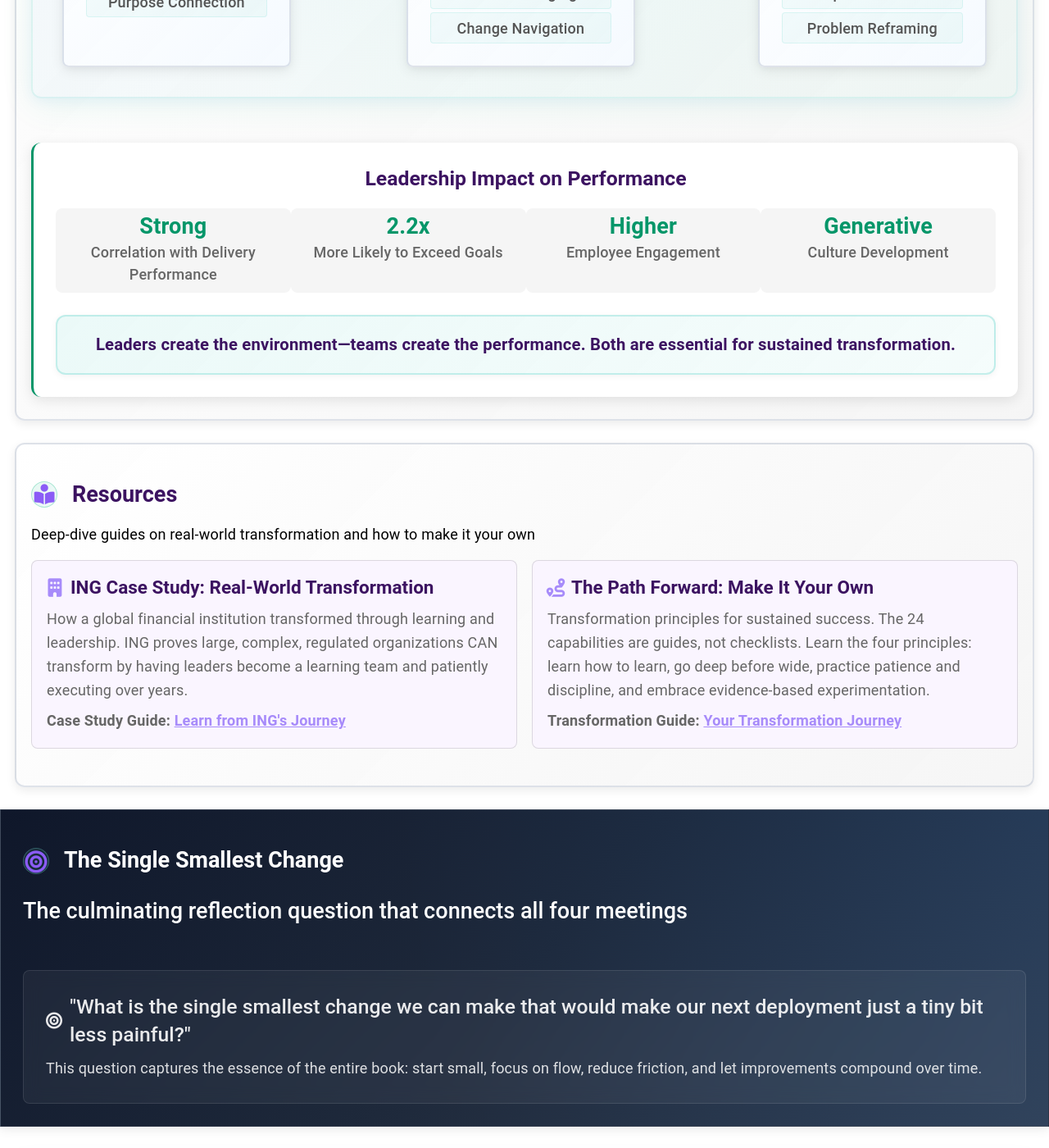
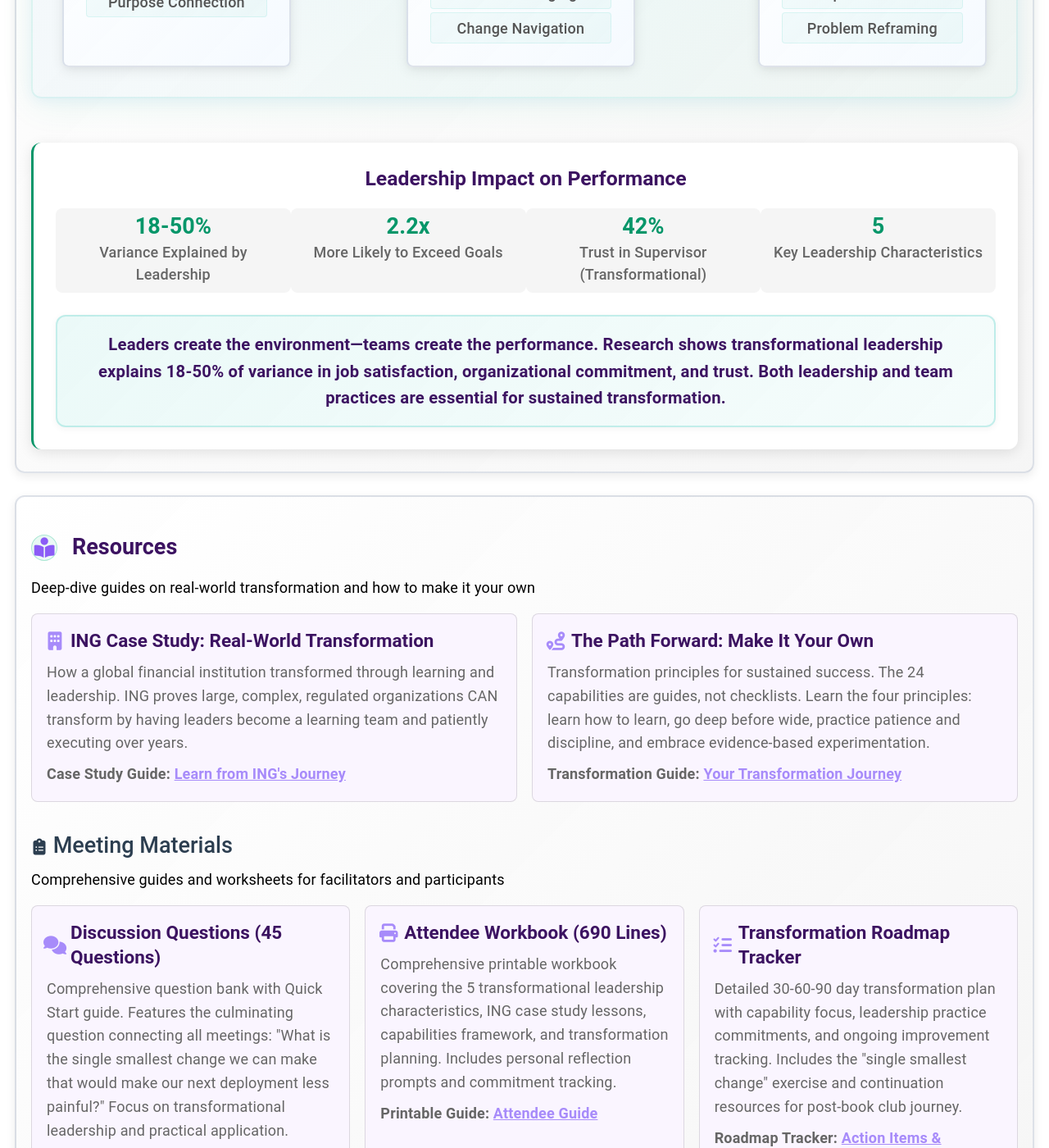
Before and after one commit to mhenke/accelerate-devex-book-club-notebooklm, a Jekyll site: the page built from docs/_meetings/meeting-4.md, in a window 1280 px wide and 1400 px high, scrolled down 2504 px. Shown: the whole window at 82% size. Built offline with Jekyll 4.4.1, drawn with Linux system fonts in a browser that asks for light colours; some web fonts are replaced; some of the changed text lies outside the part shown.

Commit message:
Docs: Add missing statistics and resource links to Meetings 3-4 web pages
Meeting 3 Updates:
- Added "60% Burnout Variance from Toxic Workplace" statistic
- Added "Quadratic Risk Growth with Batch Size" statistic
- Added Meeting Materials section with links to:
  * Discussion Questions (48 questions)
  * Attendee Workbook (550 lines)
  * Action Items Tracker

Meeting 4 Updates:
- Changed "Strong" to "18-50% Variance Explained by Leadership"
- Changed "Higher" to "42% Trust in Supervisor (Transformational)"
- Added "5 Key Leadership Characteristics" statistic
- Added Meeting Materials section with links to:
  * Discussion Questions (45 questions)
  * Attendee Workbook (690 lines)
  * Transformation Roadmap Tracker

All updates align web pages with comprehensive resources created in previous commit.

🤖 Generated with [Claude Code](https://claude.com/claude-code)

Co-Authored-By: Claude <noreply@anthropic.com>

```diff
--- a/docs/_meetings/meeting-4.md
+++ b/docs/_meetings/meeting-4.md
@@ -376,23 +376,23 @@ document.addEventListener('keydown', function(event) {
       <h4>Leadership Impact on Performance</h4>
       <div class="stats-grid">
         <div class="stat-item">
-          <div class="stat-number">Strong</div>
-          <div class="stat-label">Correlation with Delivery Performance</div>
+          <div class="stat-number">18-50%</div>
+          <div class="stat-label">Variance Explained by Leadership</div>
         </div>
         <div class="stat-item">
           <div class="stat-number">2.2x</div>
           <div class="stat-label">More Likely to Exceed Goals</div>
         </div>
         <div class="stat-item">
-          <div class="stat-number">Higher</div>
-          <div class="stat-label">Employee Engagement</div>
+          <div class="stat-number">42%</div>
+          <div class="stat-label">Trust in Supervisor (Transformational)</div>
         </div>
         <div class="stat-item">
-          <div class="stat-number">Generative</div>
-          <div class="stat-label">Culture Development</div>
+          <div class="stat-number">5</div>
+          <div class="stat-label">Key Leadership Characteristics</div>
         </div>
       </div>
-      <p class="stats-conclusion">Leaders create the environment—teams create the performance. Both are essential for sustained transformation.</p>
+      <p class="stats-conclusion">Leaders create the environment—teams create the performance. Research shows transformational leadership explains 18-50% of variance in job satisfaction, organizational commitment, and trust. Both leadership and team practices are essential for sustained transformation.</p>
     </div>
 
   </div>
@@ -416,6 +416,31 @@ document.addEventListener('keydown', function(event) {
       <h3><i class="fas fa-route" aria-hidden="true"></i> The Path Forward: Make It Your Own</h3>
       <p>Transformation principles for sustained success. The 24 capabilities are guides, not checklists. Learn the four principles: learn how to learn, go deep before wide, practice patience and discipline, and embrace evidence-based experimentation.</p>
       <p><strong>Transformation Guide:</strong> <a href="https://github.com/mhenke/accelerate-devex-book-club-notebooklm/blob/main/resources/meetings/meeting-4/handouts/transformation-principles.md" class="resource-link"><strong>Your Transformation Journey</strong></a></p>
+    </div>
+  </div>
+
+  <div class="step-header" style="margin-top: 2rem;">
+    <h3><i class="fas fa-clipboard-list" aria-hidden="true"></i> Meeting Materials</h3>
+    <p class="section-intro">Comprehensive guides and worksheets for facilitators and participants</p>
+  </div>
+
+  <div class="resource-callout-grid">
+    <div class="resource-callout">
+      <h3><i class="fas fa-comments" aria-hidden="true"></i> Discussion Questions (45 Questions)</h3>
+      <p>Comprehensive question bank with Quick Start guide. Features the culminating question connecting all meetings: "What is the single smallest change we can make that would make our next deployment less painful?" Focus on transformational leadership and practical application.</p>
+      <p><strong>Facilitator Guide:</strong> <a href="https://github.com/mhenke/accelerate-devex-book-club-notebooklm/blob/main/resources/meetings/meeting-4/leadership/discussion-guide.md" class="resource-link"><strong>Discussion Questions</strong></a></p>
+    </div>
+
+    <div class="resource-callout">
+      <h3><i class="fas fa-print" aria-hidden="true"></i> Attendee Workbook (690 Lines)</h3>
+      <p>Comprehensive printable workbook covering the 5 transformational leadership characteristics, ING case study lessons, capabilities framework, and transformation planning. Includes personal reflection prompts and commitment tracking.</p>
+      <p><strong>Printable Guide:</strong> <a href="https://github.com/mhenke/accelerate-devex-book-club-notebooklm/blob/main/resources/meetings/meeting-4/handouts/attendee-guide.md" class="resource-link"><strong>Attendee Guide</strong></a></p>
+    </div>
+
+    <div class="resource-callout">
+      <h3><i class="fas fa-tasks" aria-hidden="true"></i> Transformation Roadmap Tracker</h3>
+      <p>Detailed 30-60-90 day transformation plan with capability focus, leadership practice commitments, and ongoing improvement tracking. Includes the "single smallest change" exercise and continuation resources for post-book club journey.</p>
+      <p><strong>Roadmap Tracker:</strong> <a href="https://github.com/mhenke/accelerate-devex-book-club-notebooklm/blob/main/resources/meetings/meeting-4/handouts/action-items-tracker.md" class="resource-link"><strong>Action Items & Roadmap</strong></a></p>
     </div>
   </div>
 </div>
```
Also changed, not shown: docs/_meetings/meeting-3.md (+34 -1 lines).
